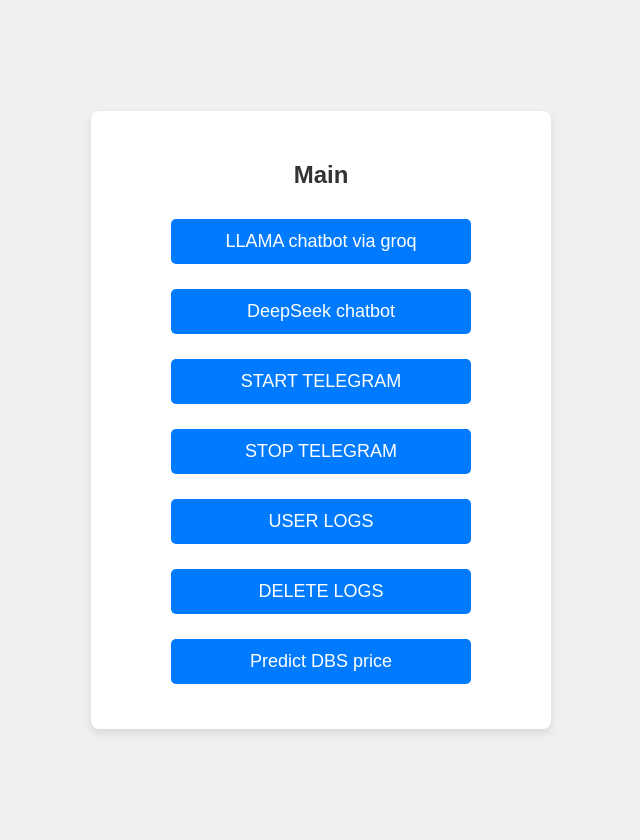
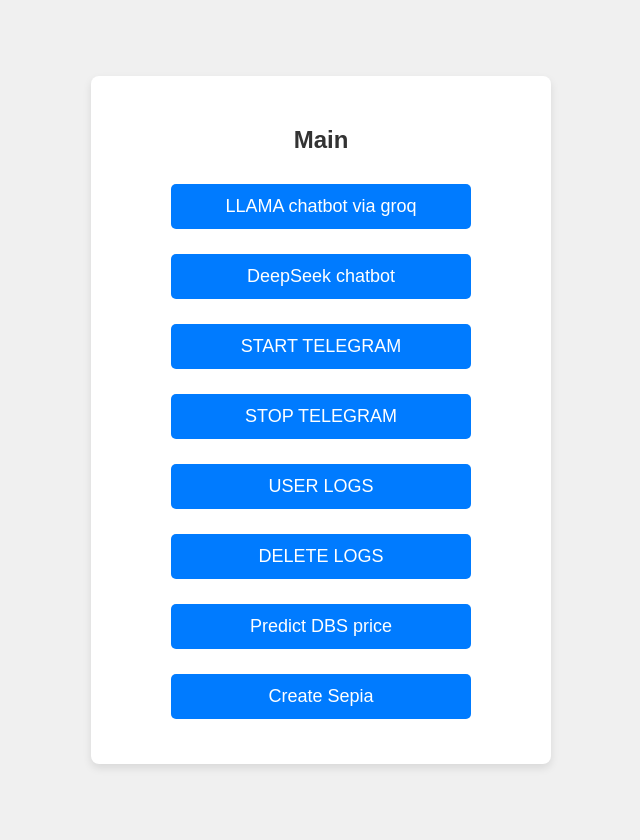
Before and after one commit to cwcyenk/for_dbs_fun, a Flask app: page /main in a window 1280 px wide. Shown: the whole page, without its empty margins (319-959 px from the left). Run offline with Flask 3, Linux system fonts and the light colour scheme; parts of the project's set-up code (start-up, migrations or seed data) failed here and were passed over.

Commit message:
Update main.html

```diff
--- a/templates/main.html
+++ b/templates/main.html
@@ -28,5 +28,8 @@
         <form action="/dbs" method="post">
             <input type="submit" value="Predict DBS price">
         </form>
+        <form action="/sepia" method="post">
+            <input type="submit" value="Create Sepia">
+        </form>
     </div>
 </body>
```
